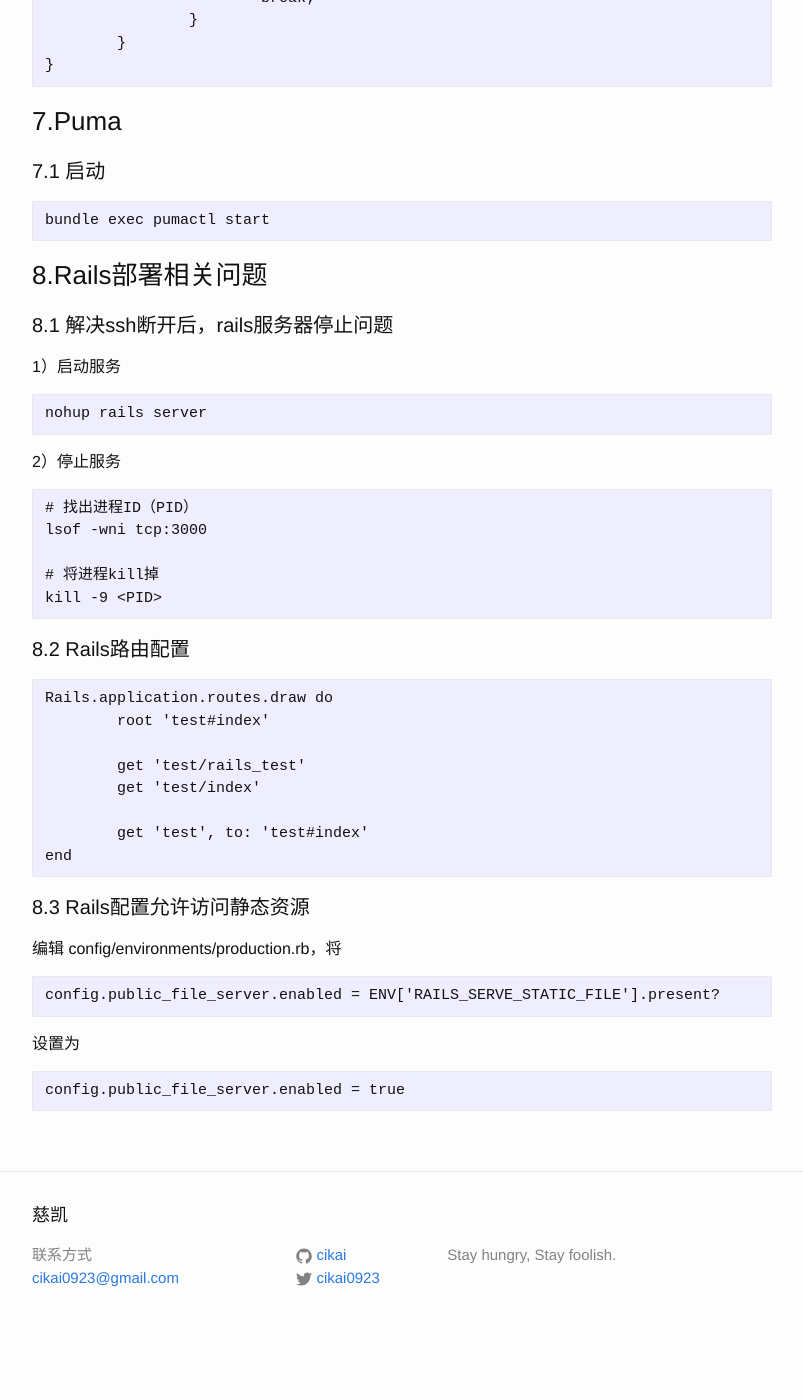
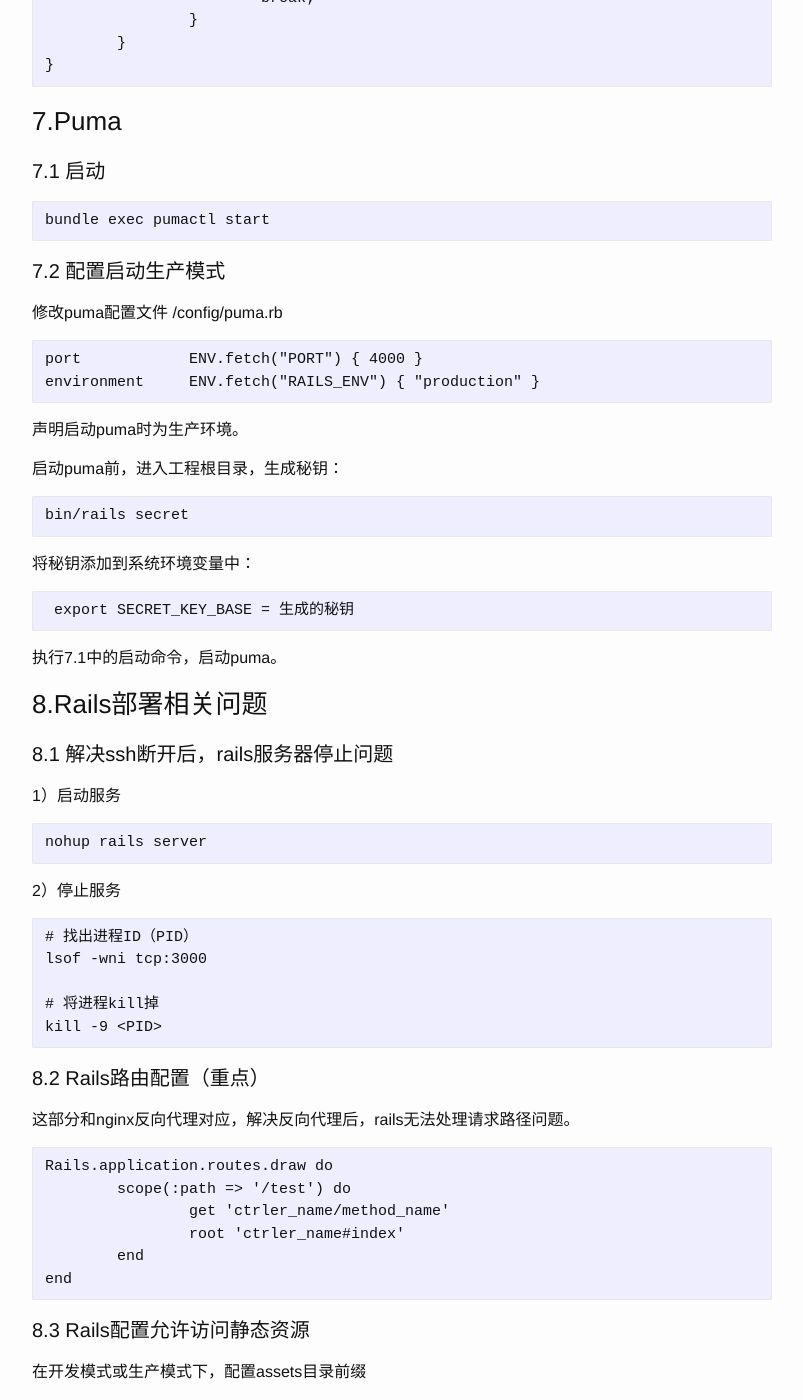
Before and after one commit to cikai/cikai.github.com, a Jekyll site: the page built from _posts/2016-06-06-服务器环境配置.md, in a window 1280 px wide and 1400 px high, scrolled down 4612 px. Shown: the whole window, without its empty margins (238-1041 px from the left). Built offline with Jekyll 4.4.1, drawn with Linux system fonts in a browser that asks for light colours; before the commit the page ends 5961 px from its top, so only the background shows below that; some of the changed text lies outside the part shown.

Commit message:
nginx & routes config

```diff
--- a/_posts/2016-06-06-服务器环境配置.md
+++ b/_posts/2016-06-06-服务器环境配置.md
@@ -202,6 +202,25 @@
 
 	bundle exec pumactl start
 
+#### 7.2 配置启动生产模式
+
+修改puma配置文件 /config/puma.rb
+
+	port		ENV.fetch("PORT") { 4000 }
+	environment	ENV.fetch("RAILS_ENV") { "production" }
+
+声明启动puma时为生产环境。
+
+启动puma前，进入工程根目录，生成秘钥：
+
+	bin/rails secret
+
+将秘钥添加到系统环境变量中：
+
+	 export SECRET_KEY_BASE = 生成的秘钥
+
+执行7.1中的启动命令，启动puma。
+
 ### 8.Rails部署相关问题
 
 #### 8.1 解决ssh断开后，rails服务器停止问题
@@ -218,18 +237,36 @@
 	# 将进程kill掉
 	kill -9 <PID>
 
-#### 8.2 Rails路由配置
+#### 8.2 Rails路由配置（重点）
+
+这部分和nginx反向代理对应，解决反向代理后，rails无法处理请求路径问题。
 
 	Rails.application.routes.draw do
-		root 'test#index'
-
-		get 'test/rails_test'
-		get 'test/index'
-
-		get 'test', to: 'test#index'
+		scope(:path => '/test') do
+			get 'ctrler_name/method_name'
+			root 'ctrler_name#index'
+		end
 	end
 
 #### 8.3 Rails配置允许访问静态资源
+
+在开发模式或生产模式下，配置assets目录前缀
+
+文件位置：config/environments/environment.rb
+
+	config.assets.prefix = '/test/assets'
+
+其中，/test 对应nginx.conf 中location请求的路径，例如：
+
+	nginx.conf
+	---
+	location /test {
+        ...
+    }
+
+---
+
+！ 以下内容暂时保留 ！
 
 编辑 config/environments/production.rb，将
 
@@ -238,3 +275,7 @@
 设置为
 
 	config.public_file_server.enabled = true
+
+！ 以上内容暂时保留 ！
+
+---
```
